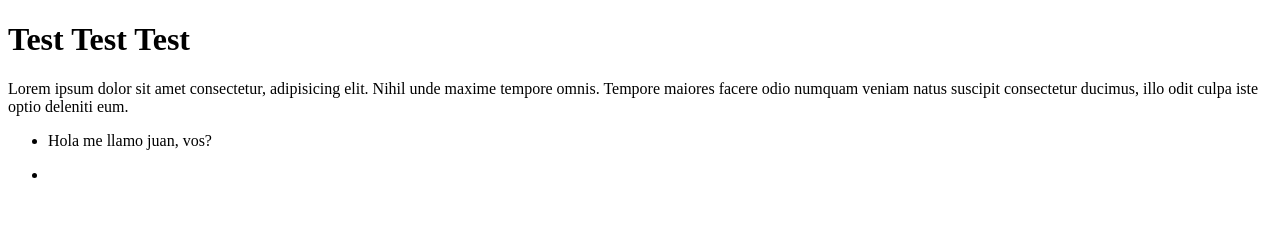
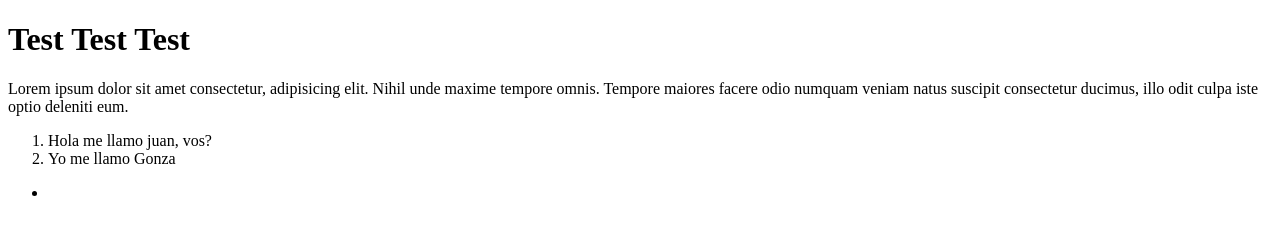
Before and after one commit to YamilT/TestWNico, a plain HTML site: page index.html in a window 1280 px wide. Drawn offline with Linux system fonts and the light colour scheme.

Commit message:
cambios y respuesta en HTML

```diff
--- a/index.html
+++ b/index.html
@@ -10,10 +10,11 @@
 <h1> Test Test Test </h1>
     Lorem ipsum dolor sit amet consectetur, adipisicing elit. Nihil unde maxime tempore omnis. Tempore maiores facere odio numquam veniam natus suscipit consectetur ducimus, illo odit culpa iste optio deleniti eum.
 
-    <ul>
+    <ol>
      <li>Hola me llamo juan, vos?
     </li>
-    </ul>
+     <li>Yo me llamo Gonza</li>
+    </ol>
 
     <ul>
         <li>
```
